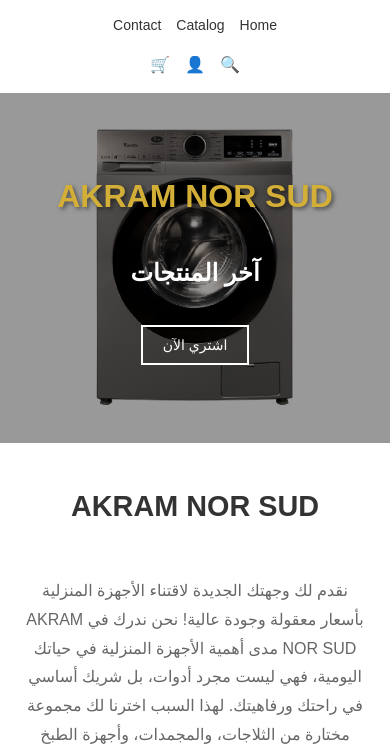
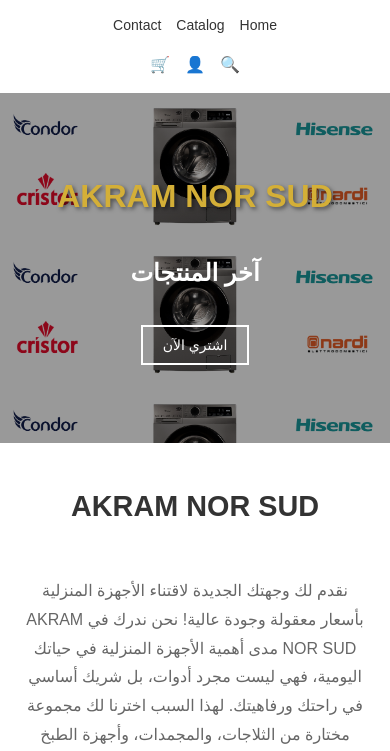
Before and after one commit to ben-agha/akram-nor-sud, a plain HTML site: page index.html in a window 390 px wide. Shown: the part 85-836 px from the top of the page. Drawn offline with Linux system fonts and the light colour scheme.

Commit message:
Update index.html

```diff
--- a/index.html
+++ b/index.html
@@ -375,8 +375,10 @@
     /* MOBILE RESPONSIVE STYLES */
     @media (max-width: 768px) {
       .hero {
-        height: 400px;
-        padding: 20px;
+    background-size: contain;
+    background-position: top;
+    height: auto;
+    padding: 60px 20px;
       }
 
       .hero-logo {
```
